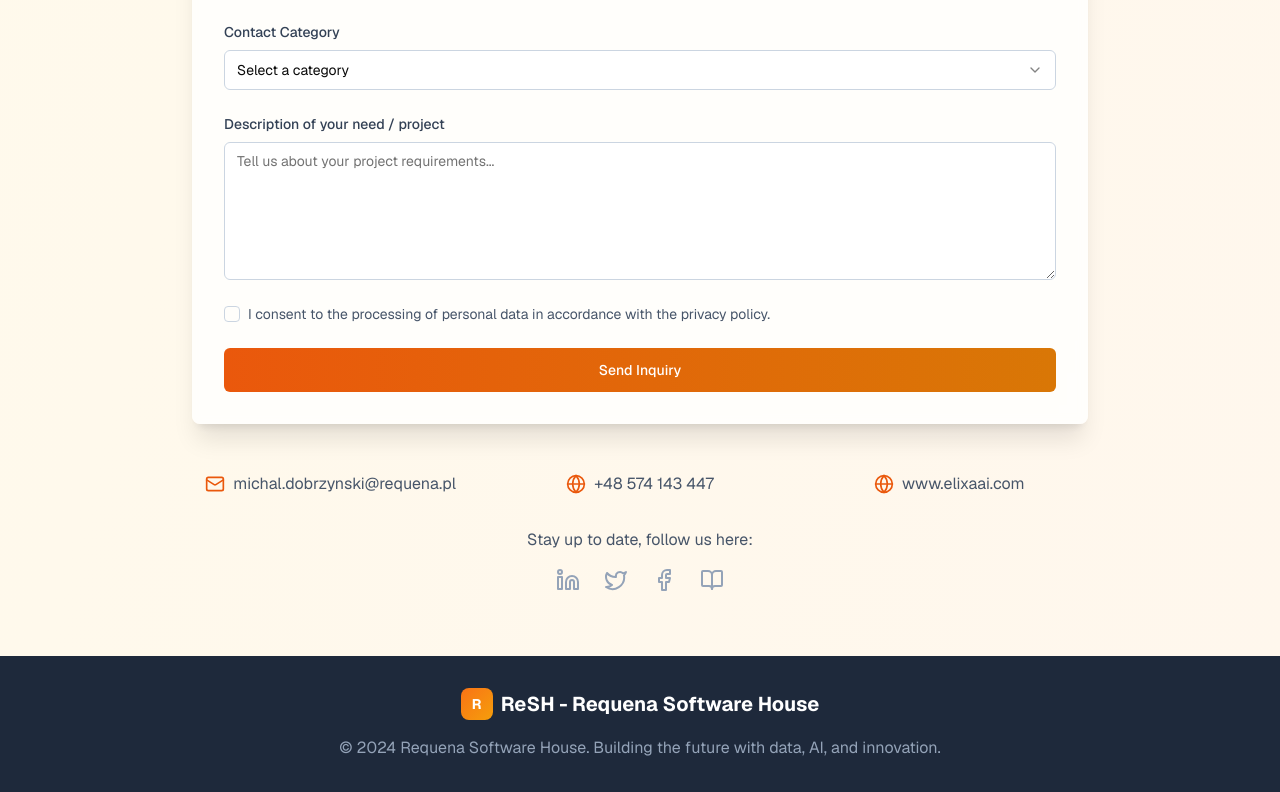
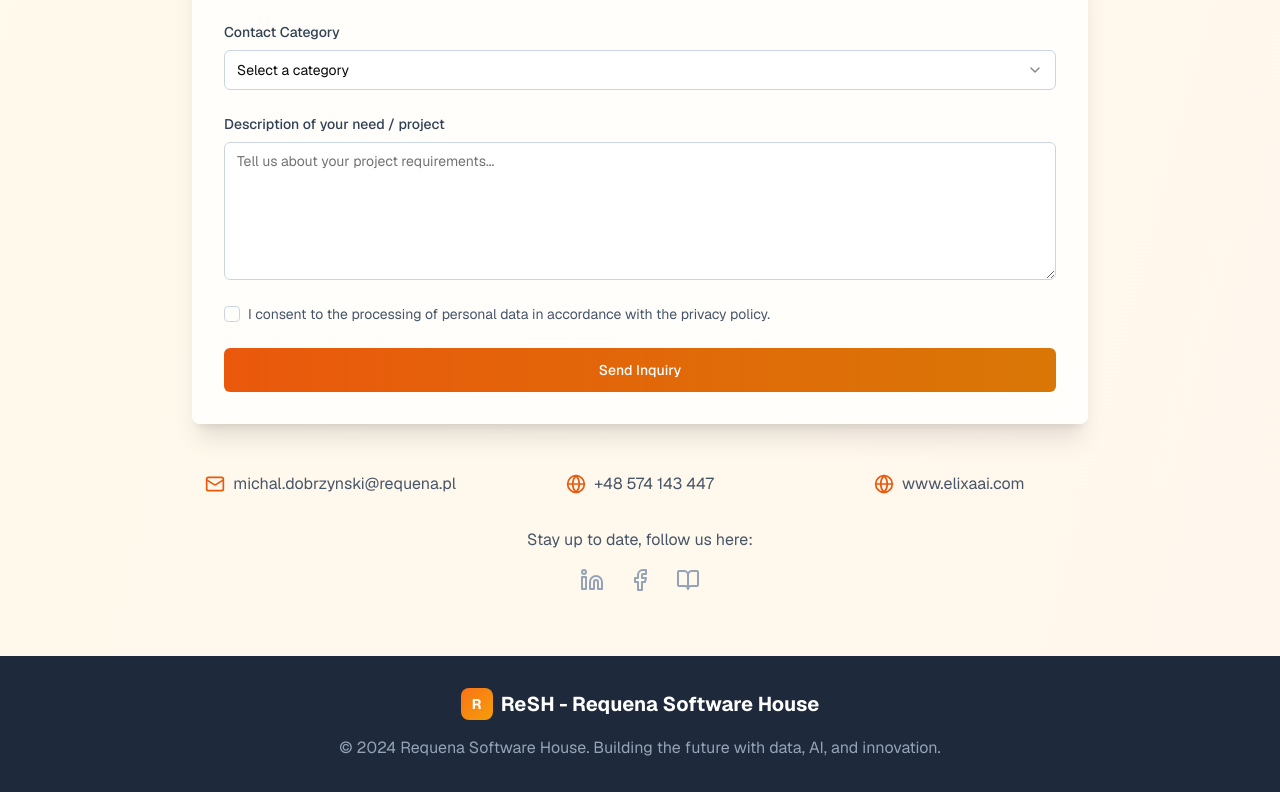
Before and after one commit to mdd317/resh, a Next.js app: page / in a window 1280 px wide. Shown: the part 4078-4870 px from the top of the page. Built offline with nearby package versions, Linux system fonts and the light colour scheme.

Commit message:
Update page.tsx

```diff
--- a/app/page.tsx
+++ b/app/page.tsx
@@ -838,9 +838,6 @@ export default function HomePage() {
                   <Linkedin className="h-6 w-6" />
                 </Link>
                 <Link href="#" className="text-slate-400 hover:text-orange-600 transition-colors">
-                  <Twitter className="h-6 w-6" />
-                </Link>
-                <Link href="#" className="text-slate-400 hover:text-orange-600 transition-colors">
                   <Facebook className="h-6 w-6" />
                 </Link>
                 <Link href="#" className="text-slate-400 hover:text-orange-600 transition-colors">
```
